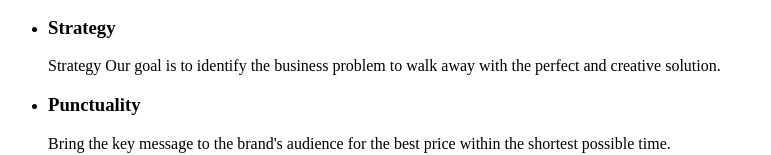
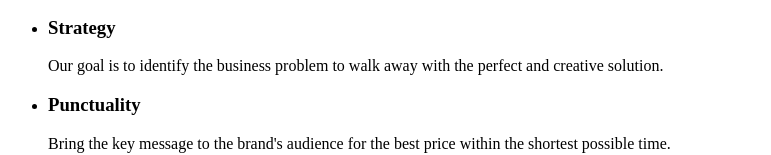
Before and after one commit to SerhiyVorona/goit-markup-hw-01, a plain HTML site: page index.html in a window 1280 px wide. Shown: the part 286-441 px from the top of the page, without its empty margins (0-771 px from the left). Drawn offline with Linux system fonts and the light colour scheme.

Commit message:
Hopefully last one

```diff
--- a/index.html
+++ b/index.html
@@ -45,7 +45,7 @@
             <ul>
                 <li>
                     <h3>Strategy</h3>
-                    <p>Strategy Our goal is to identify the business problem to walk away with the perfect and creative solution. </p>
+                    <p>Our goal is to identify the business problem to walk away with the perfect and creative solution.</p>
                 </li>
                 <li>
                     <h3>Punctuality</h3>
```
